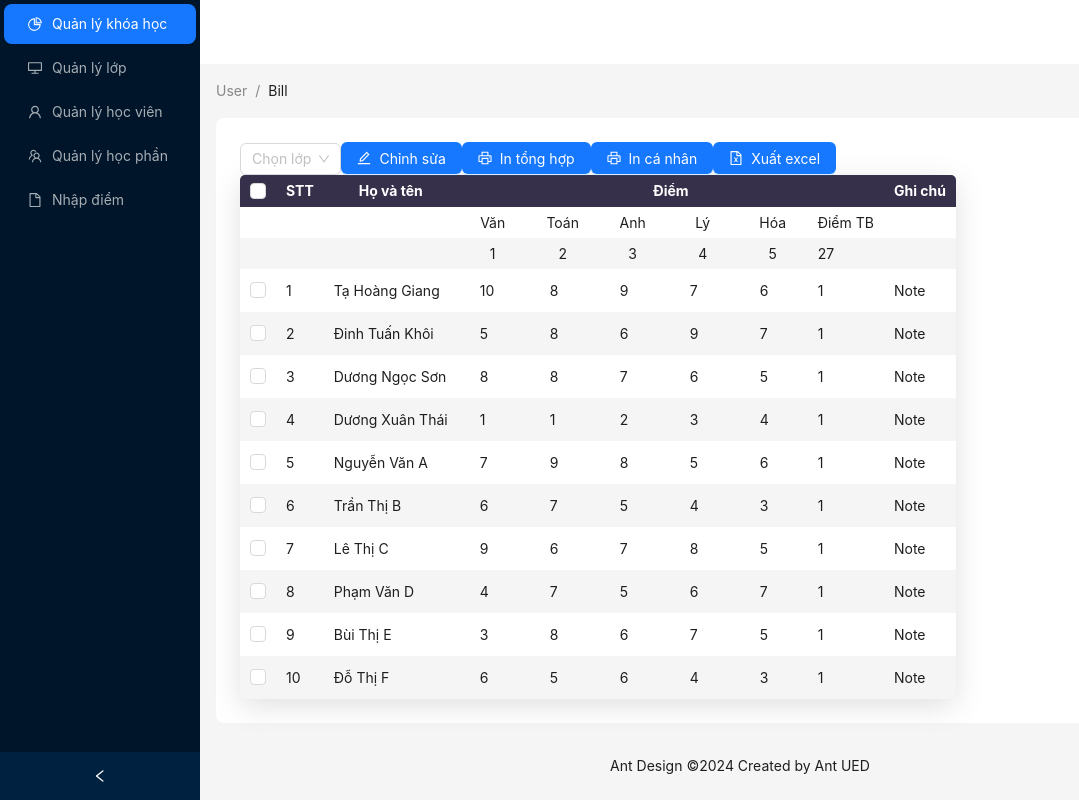
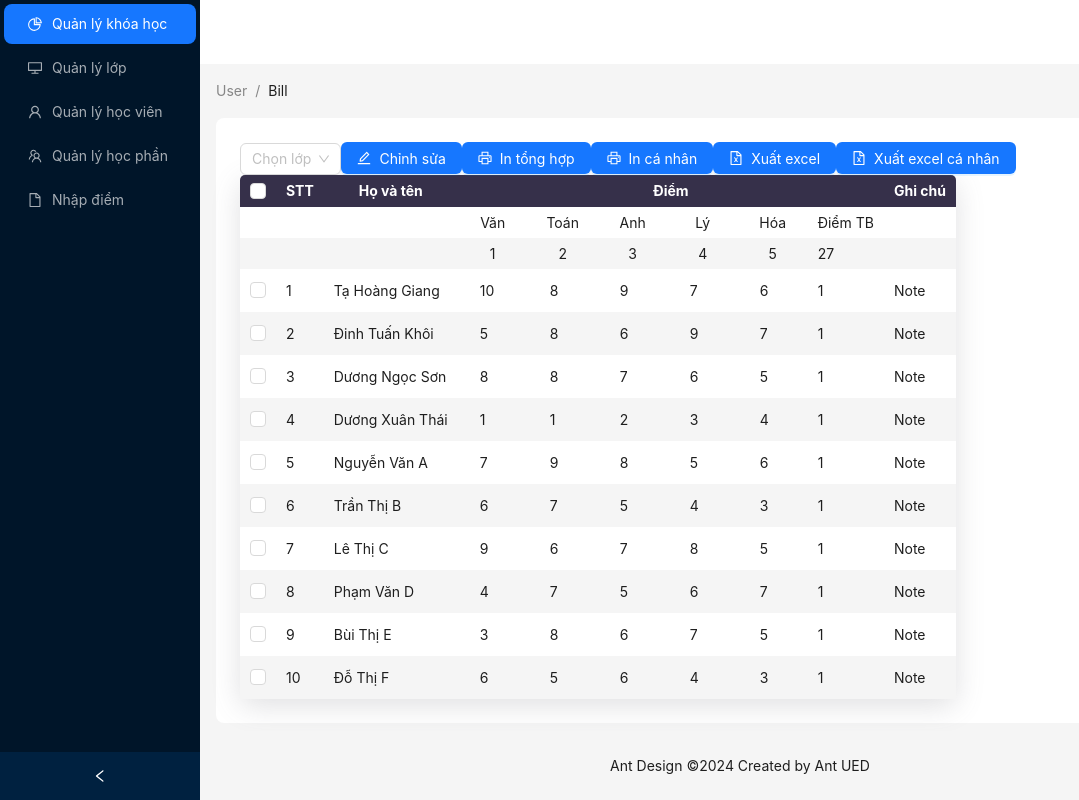
Before and after one commit to hoanggiang1851996/input-score-management, a React (Vite) app: page /import-score in a window 1280 px wide. Shown: the whole page, without its empty margins (0-1079 px from the left). Built offline with nearby package versions, Linux system fonts and the light colour scheme.

Commit message:
Update index.jsx

```diff
--- a/src/Pages/ImportScore/index.jsx
+++ b/src/Pages/ImportScore/index.jsx
@@ -949,8 +949,10 @@ export const ImportScore = () => {
         }
         handlePrintIndividual();
       }}>In cá nhân</Button>
-      <Button type="primary" icon={<FileExcelOutlined/>} onClick={() => handleExport('student_scores.xlsx', 'A4')}>Xuất
+      <Button className="mr-3" type="primary" icon={<FileExcelOutlined/>} onClick={() => handleExport('student_scores.xlsx', 'A4')}>Xuất
         excel</Button>
+	<Button className="mr-3" type="primary" icon={<FileExcelOutlined/>} onClick={() => exportExcelIndividual('student_scores.xlsx')}>Xuất
+        excel cá nhân</Button>
       <table className="mt-3 custom-table text-center">
         <thead>
         <th>
```
